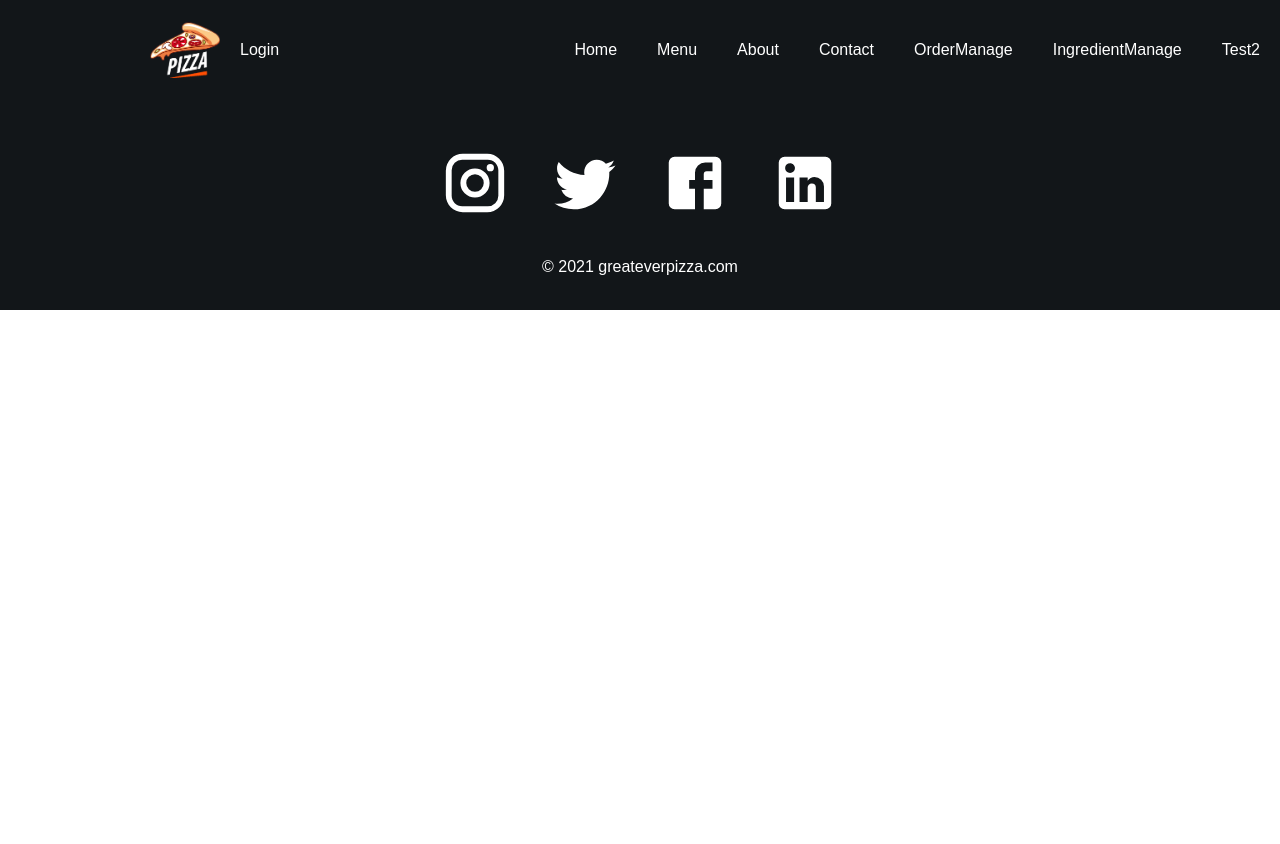
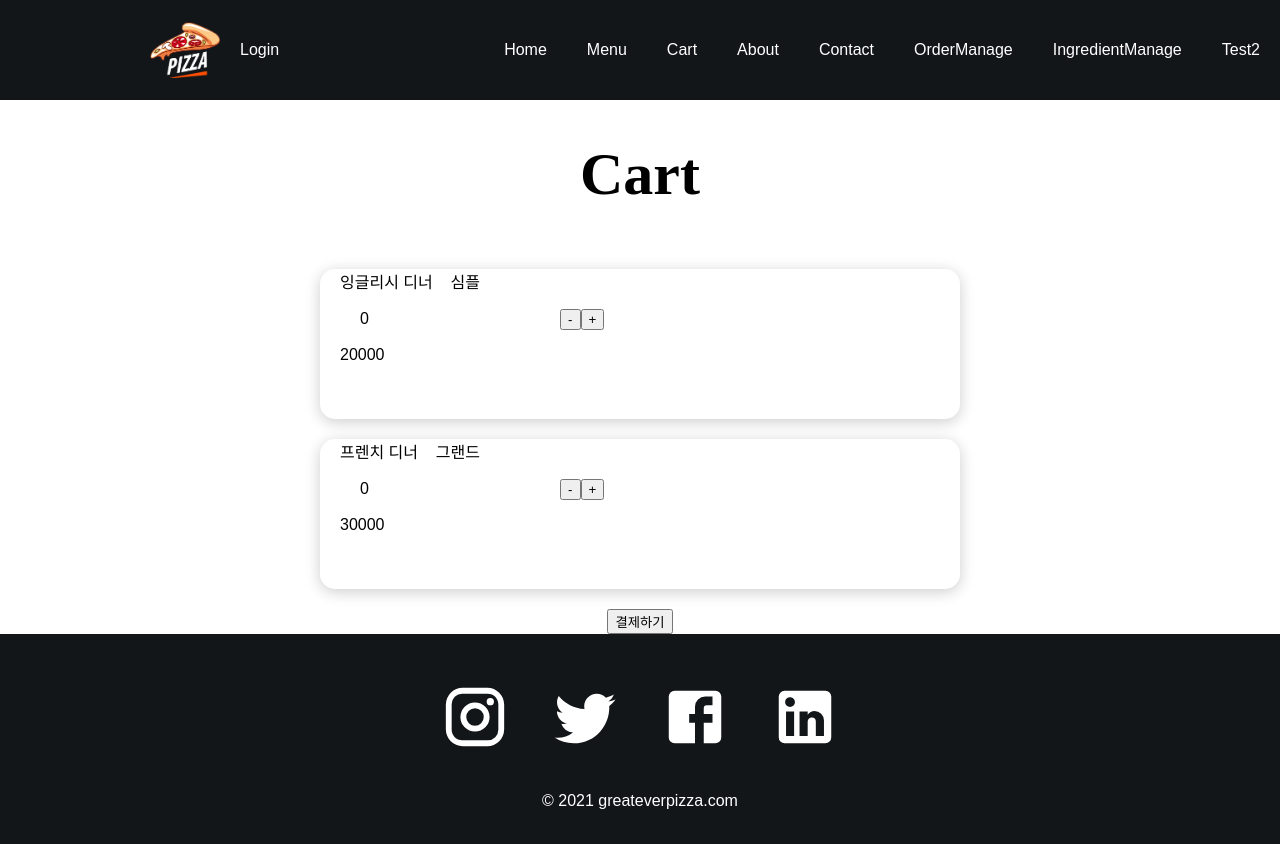
Before and after one commit to jackine08/PizzaWebsite, a React (Create React App) app: page /cart in a window 1280 px wide. Before the commit the page ends 800 px from the top, so only its background shows below. Built offline with nearby package versions, Linux system fonts and the light colour scheme; no server answers.

Commit message:
cart
cart

```diff
--- a/src/App.js
+++ b/src/App.js
@@ -9,6 +9,7 @@
 import Footer from "./components/Footer";
 import Login from "./components/pages/Login";
 import Register from "./components/pages/Register";
+import Cart from "./components/pages/Cart";
 import OrderManage from "./components/pages/manage/OrderManage";
 import IngredientManage from "./components/pages/manage/IngredientManage";
 import ServerTest_O from "./components/pages/server_test/Test_Order";
@@ -25,6 +26,7 @@
           <Route path="/about" element={<About />} />
           <Route path="/contact" element={<Contact />} />
           <Route path="/login" element={<Login />} />
+          <Route path="/cart" element={<Cart />} />
           <Route path="/register" element={<Register />} />
           <Route path="/OrderManage" element={<OrderManage />} />
           <Route path="/IngredientManage" element={<IngredientManage />} />
--- a/src/components/MenuItem.js
+++ b/src/components/MenuItem.js
@@ -4,6 +4,15 @@
 import Counter from '../helpers/Counter';
 
 const MenuItem = ({image, name, price}) => {
+    function order(){
+
+
+    };
+
+    function incart(){
+
+
+  }
     return (
         <div className="menuItem">
             <div style={{backgroundImage: `url(${image})`}}></div>
@@ -21,16 +30,15 @@
         </Radio>
 
       </RadioGroup>
-
+        <p>요청사항
+        <input type="text"></input>
+        </p>
         수량
         <Counter />
         샴페인?
         <Counter />
-
-
-
-
-
+        <input type="button" value="주문하기" onClick={order}></input>
+        <input type="button" value="장바구니 담기" onClick={incart}></input>
         </div>
     );
 };
--- a/src/components/Navbar.js
+++ b/src/components/Navbar.js
@@ -62,6 +62,7 @@
         <div className="rightSide">
           <Link to="/home">Home</Link>
           <Link to="/menu">Menu</Link>
+          <Link to="/cart">Cart</Link>
           <Link to="/about">About</Link>
           <Link to="/contact">Contact</Link>
           <Link to="/OrderManage">OrderManage</Link>
@@ -91,6 +92,7 @@
         <div className="rightSide">
           <Link to="/home">Home</Link>
           <Link to="/menu">Menu</Link>
+          <Link to="/cart">Cart</Link>
           <Link to="/about">About</Link>
           <Link to="/contact">Contact</Link>
           <Link to="/OrderManage">OrderManage</Link>
--- /dev/null
+++ b/src/components/pages/Cart.js
@@ -0,0 +1,57 @@
+import React from 'react';
+import {CartList} from '../../helpers/CartList';
+import Counter from '../../helpers/Counter';
+import '../../styles/Cart.css';
+
+
+const Cart = () => {
+    function get_cart_data(id){
+        var a = CartList;
+        return a;
+    };
+    function pay(){
+
+    }
+
+
+    const CartItem = ({key, menu, style, price}) => {
+        return (
+            <div className="cartItem" key = {key}>
+                <p>
+                    {menu}&nbsp;&nbsp;&nbsp;&nbsp;
+                    {style}
+                    <Counter/>
+                </p>
+                <p>
+                {price}
+                </p>
+
+
+            </div>
+        );
+    };
+
+
+    var cart_data = get_cart_data(998);
+
+    return (
+        <div className="cart">
+            <h1 className="cartTitle">Cart</h1>
+            <div className="cartList">
+                {cart_data.map((cartItem) => {
+                    return (<CartItem
+                            key={cartItem.menu}
+                            menu={cartItem.menu}
+                            style={cartItem.style}
+                            price = {cartItem.price}/>
+                    );
+                })}
+            </div>
+            <div>
+            <input type="button" value="결제하기" onClick={pay}></input>
+            </div>
+        </div>
+    );
+};
+
+export default Cart;
--- a/src/components/pages/Menu.js
+++ b/src/components/pages/Menu.js
@@ -1,4 +1,4 @@
-import React from 'react';
+import React, { useState } from 'react';
 import {MenuList} from '../../helpers/MenuList';
 import '../../styles/Menu.css';
 import MenuItem from "../MenuItem";
@@ -17,7 +17,9 @@
 
                     );
                 })}
+
             </div>
+
         </div>
     );
 };
--- /dev/null
+++ b/src/helpers/CartList.js
@@ -0,0 +1,13 @@
+export const CartList = [
+    {
+        menu: "잉글리시 디너",
+        style: "심플",
+        price: "20000",
+    },
+    {
+
+        menu: "프렌치 디너",
+        style: "그랜드",
+        price: "30000",
+    },
+]
--- /dev/null
+++ b/src/styles/Cart.css
@@ -0,0 +1,59 @@
+.cart {
+    width: 100%;
+    height: auto;
+    display: flex;
+    justify-content: center;
+    align-items: center;
+    flex-direction: column;
+}
+.cart .cartTitle {
+    font-family: cursive;
+    font-size: 60px;
+}
+
+.cartList {
+    width: 100vw;
+    height: auto;
+    display: inline;
+    grid-template-columns: 1fr 1fr;
+    place-items: center;
+}
+
+.cartItem {
+    border-radius: 15px;
+    width: 50%;
+    height: 150px;
+    margin: 20px;
+    box-shadow: 0px 3px 15px rgba(0, 0, 0, 0.2);
+}
+.cartItem:hover {
+    box-shadow: 0px 3px 15px rgba(0, 0, 0, 0.5);
+    transition: 0.3s ease-in;
+    cursor: pointer;
+}
+
+.cartItem div {
+    border-top-left-radius: 15px;
+    border-top-right-radius: 15px;
+    width: 100%;
+    height: 200px;
+    background-position: center;
+    background-repeat: no-repeat;
+    background-size: cover;
+}
+
+.cartItem h1,
+.cartItem p {
+    margin-left: 20px;
+}
+@media only screen and (max-width: 1300px) {
+    .cartList {
+        grid-template-columns: 1fr 1fr;
+    }
+}
+
+@media only screen and (max-width: 800px) {
+    .cartList {
+        grid-template-columns: 1fr;
+    }
+}
```
Also changed, not shown: src/helpers/Counter.js (line endings or trailing spaces).
